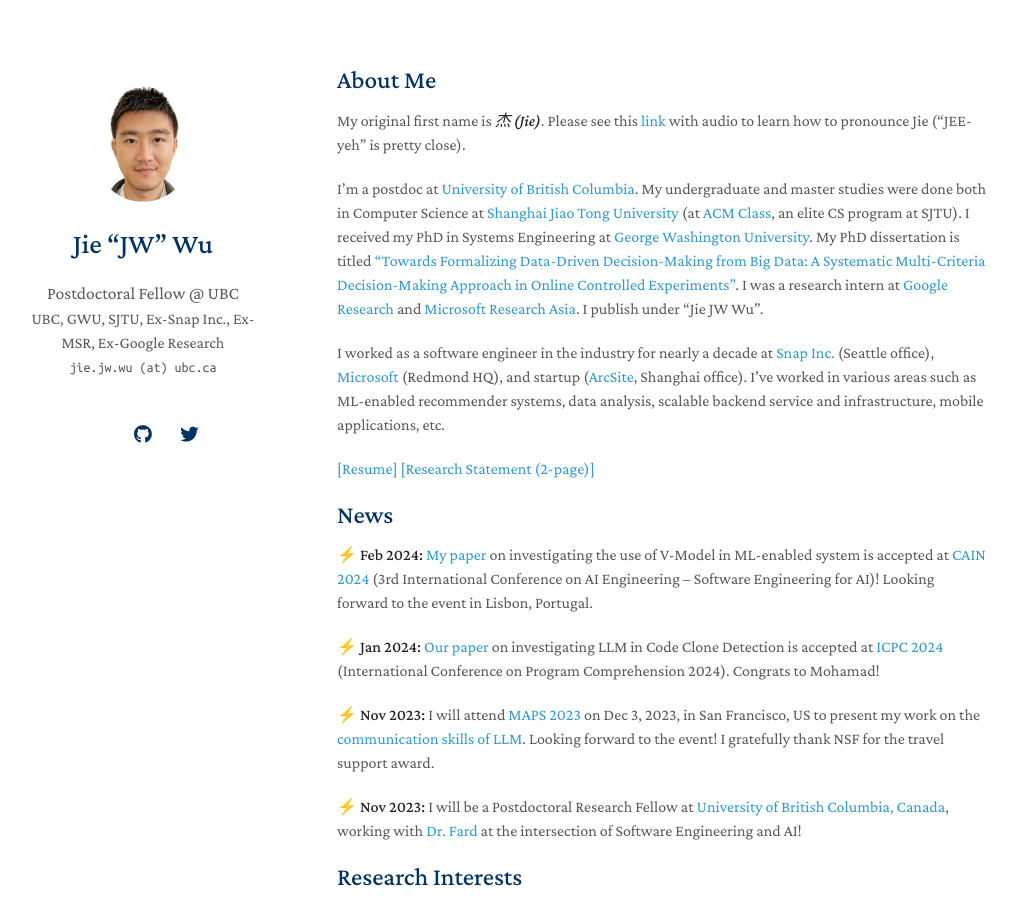
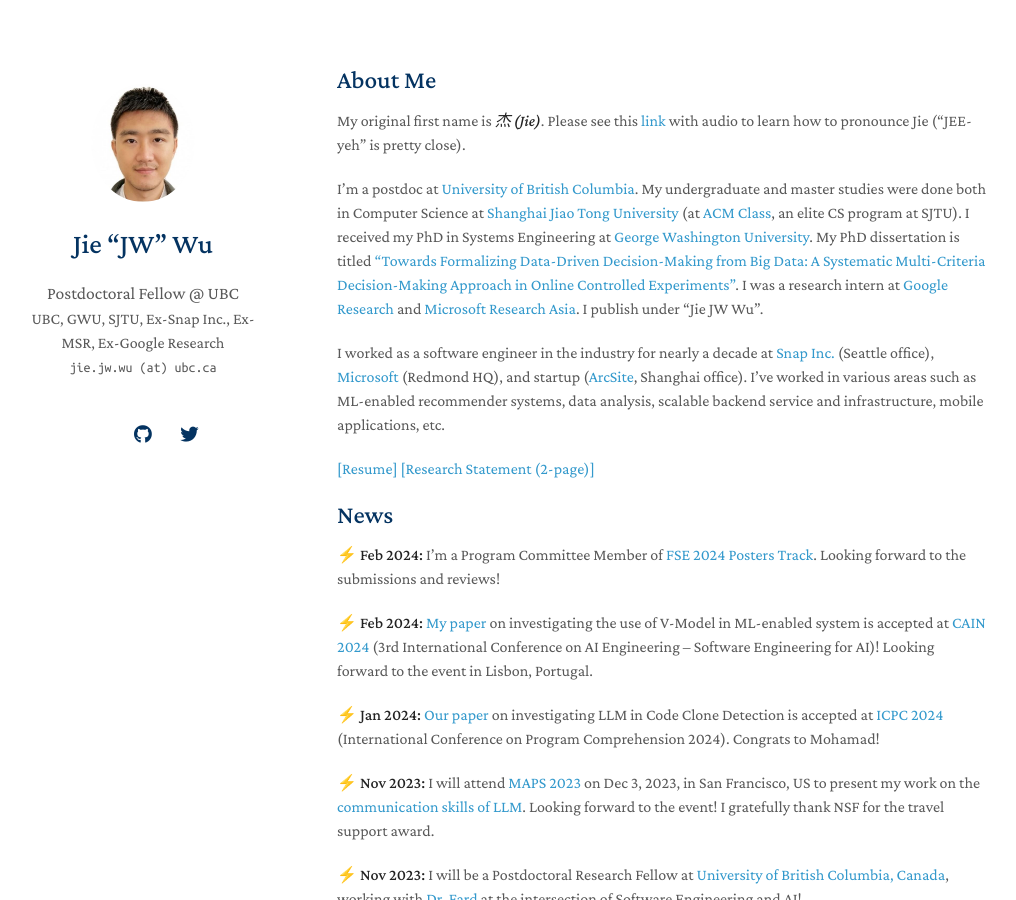
Before and after one commit to yaoyao-liu/minimal-light, a Jekyll site: the page built from index.md, in a window 1280 px wide and 900 px high. Shown: the whole window, without its empty margins (133-1149 px from the left). Built offline with Jekyll 4.4.1, drawn with Linux system fonts in a browser that asks for light colours; nearby versions of some CDN libraries; a style sheet for code colours, icons or effects is not loaded; our own code applies the rules of GitHub Pages for plain Markdown files.

Commit message:
Update index.md

```diff
--- a/index.md
+++ b/index.md
@@ -12,6 +12,8 @@
 [[Resume]](https://jie-jw-wu.github.io/assets/ResumeJW.pdf)  [[Research Statement (2-page)]](https://jie-jw-wu.github.io/assets/research-statement-jw.pdf)
 ## News
 
+**⚡ Feb 2024:** I'm a Program Committee Member of [FSE 2024 Posters Track](https://2024.esec-fse.org/committee/fse-2024-posters-program-committee). Looking forward to the submissions and reviews!
+
 **⚡ Feb 2024:** [My paper](https://arxiv.org/pdf/2308.05381.pdf) on investigating the use of V-Model in ML-enabled system is accepted at [CAIN 2024](https://conf.researchr.org/home/cain-2024) (3rd International Conference on AI Engineering – Software Engineering for AI)! Looking forward to the event in Lisbon, Portugal.
 
 **⚡ Jan 2024:** [Our paper](https://arxiv.org/pdf/2401.13802.pdf) on investigating LLM in Code Clone Detection is accepted at [ICPC 2024](https://conf.researchr.org/home/icpc-2024) (International Conference on Program Comprehension 2024). Congrats to Mohamad!
```
